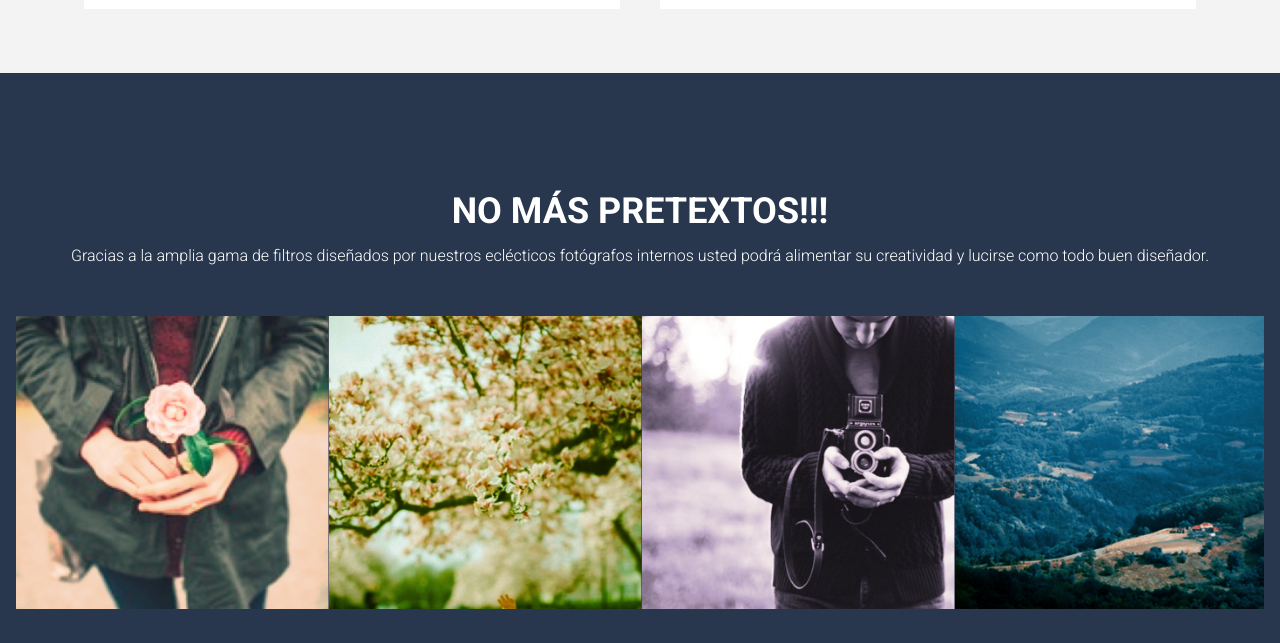
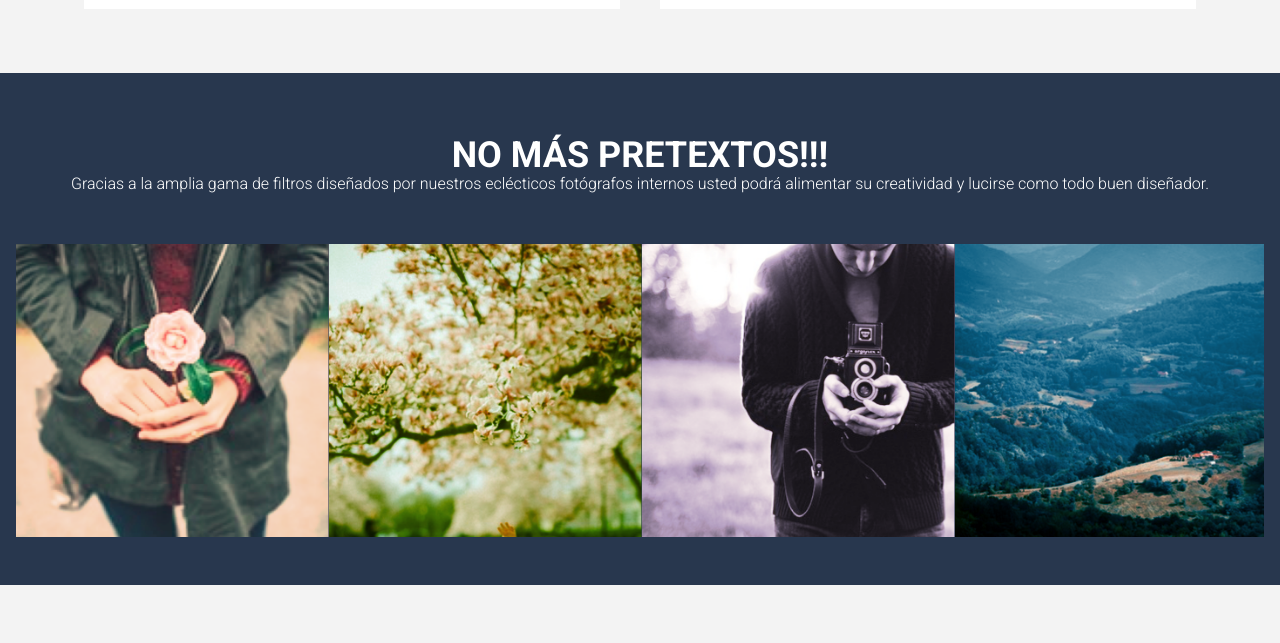
Before and after one commit to Perez098/perez098, a plain HTML site: page index.html in a window 1280 px wide. Shown: the part 1420-2063 px from the top of the page. Drawn offline with Linux system fonts and the light colour scheme; a web font is replaced by a local one.

Commit message:
Update style.css

```diff
--- a/resources/css/style.css
+++ b/resources/css/style.css
@@ -381,7 +381,7 @@ header .mobile {
   font-size: 2.25rem;
   font-weight: bold;
   color: white;
-  margin: 3.5rem 0 1rem 0;
+  margin: 0 1rem;
 }
 
 #filters-section .content h3 {
```
